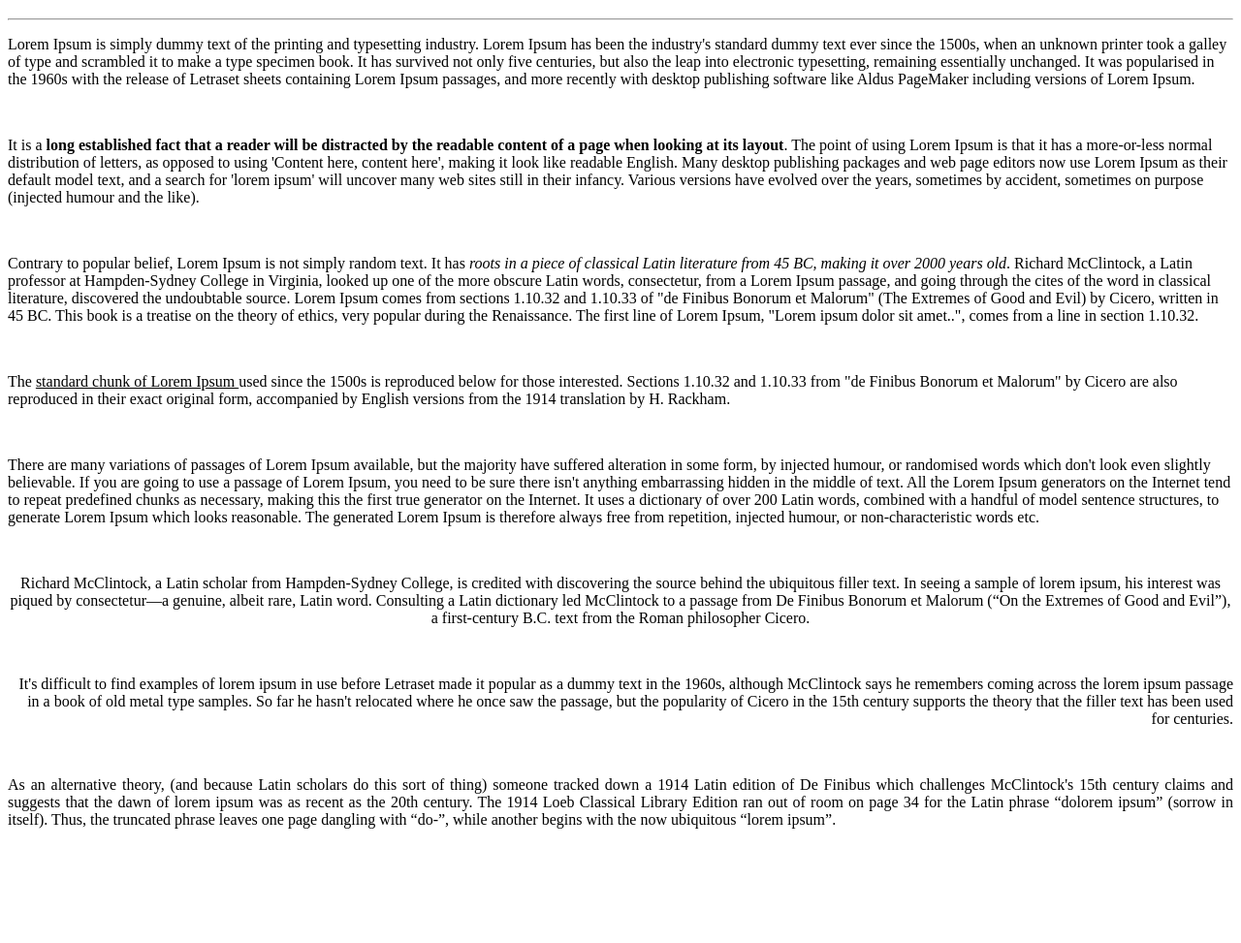
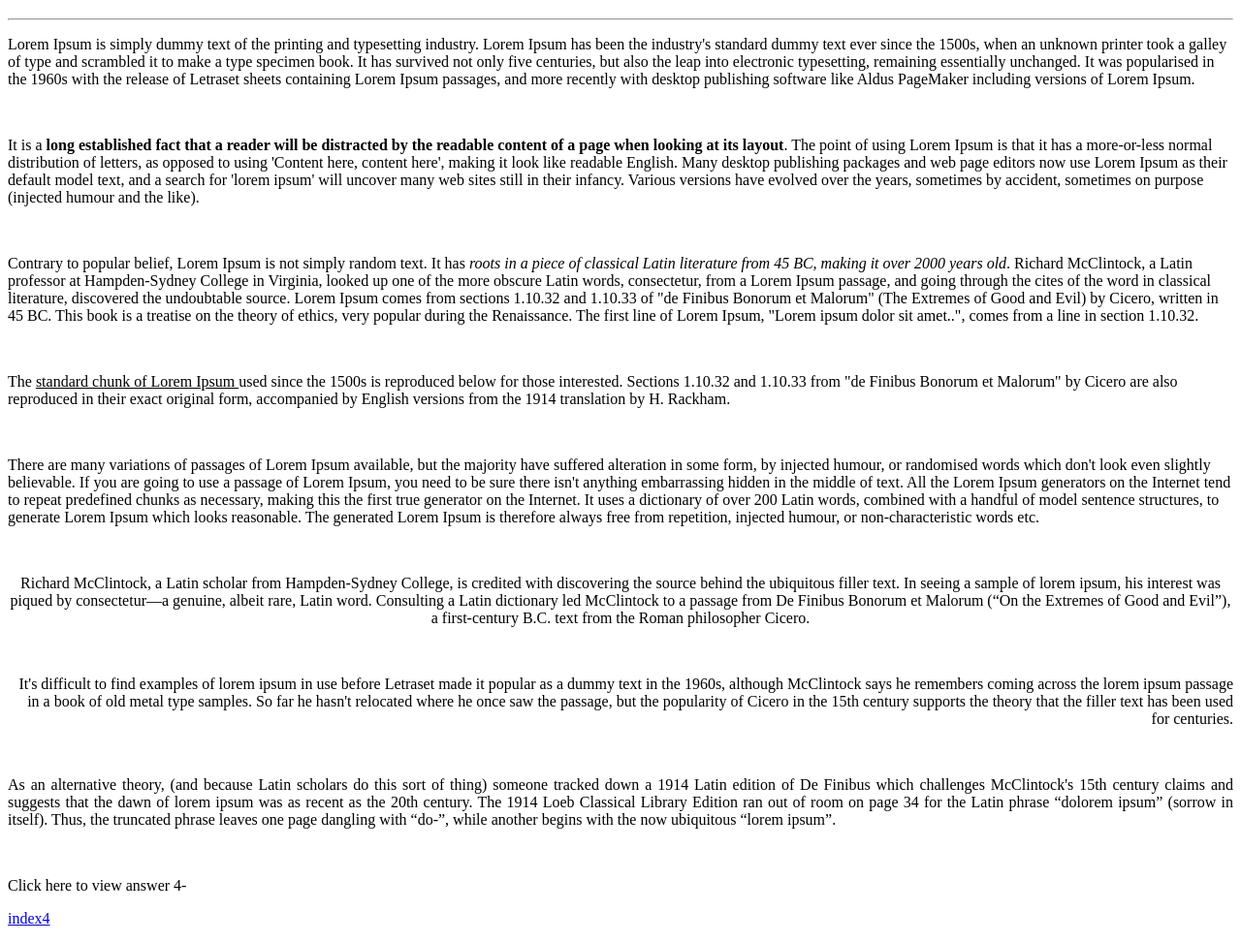
Before and after one commit to Hussaina134/Web-Technology-Sec-A, a plain HTML site: page index3.html in a window 1280 px wide. Shown: the part 61-1034 px from the top of the page at 97% size. Before the commit the page ends 958 px from the top, so only its background shows below. Drawn offline with Linux system fonts and the light colour scheme.

Commit message:
Update index3.html

```diff
--- a/index3.html
+++ b/index3.html
@@ -13,3 +13,7 @@
   <p align ="center">Richard McClintock, a Latin scholar from Hampden-Sydney College, is credited with discovering the source behind the ubiquitous filler text. In seeing a sample of lorem ipsum, his interest was piqued by consectetur—a genuine, albeit rare, Latin word. Consulting a Latin dictionary led McClintock to a passage from De Finibus Bonorum et Malorum (“On the Extremes of Good and Evil”), a first-century B.C. text from the Roman philosopher Cicero.</p><br>
   <p align="right">It's difficult to find examples of lorem ipsum in use before Letraset made it popular as a dummy text in the 1960s, although McClintock says he remembers coming across the lorem ipsum passage in a book of old metal type samples. So far he hasn't relocated where he once saw the passage, but the popularity of Cicero in the 15th century supports the theory that the filler text has been used for centuries.</p><br>
   <p align="justify">As an alternative theory, (and because Latin scholars do this sort of thing) someone tracked down a 1914 Latin edition of De Finibus which challenges McClintock's 15th century claims and suggests that the dawn of lorem ipsum was as recent as the 20th century. The 1914 Loeb Classical Library Edition ran out of room on page 34 for the Latin phrase “dolorem ipsum” (sorrow in itself). Thus, the truncated phrase leaves one page dangling with “do-”, while another begins with the now ubiquitous “lorem ipsum”.</p><br>
+  <p> Click here to view answer 4- </p>
+   <p> <a href="https://hussaina134.github.io/Web-Technology-Sec-A/index4.html">index4</a></p>
+  </body>
+</html>
```
